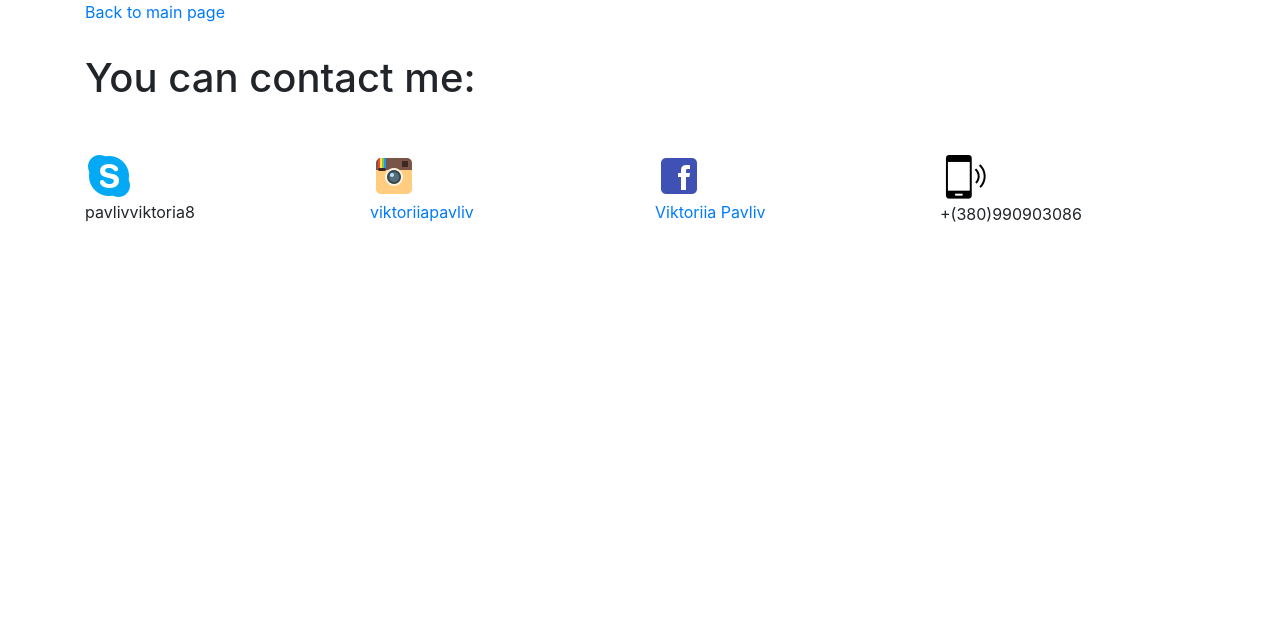
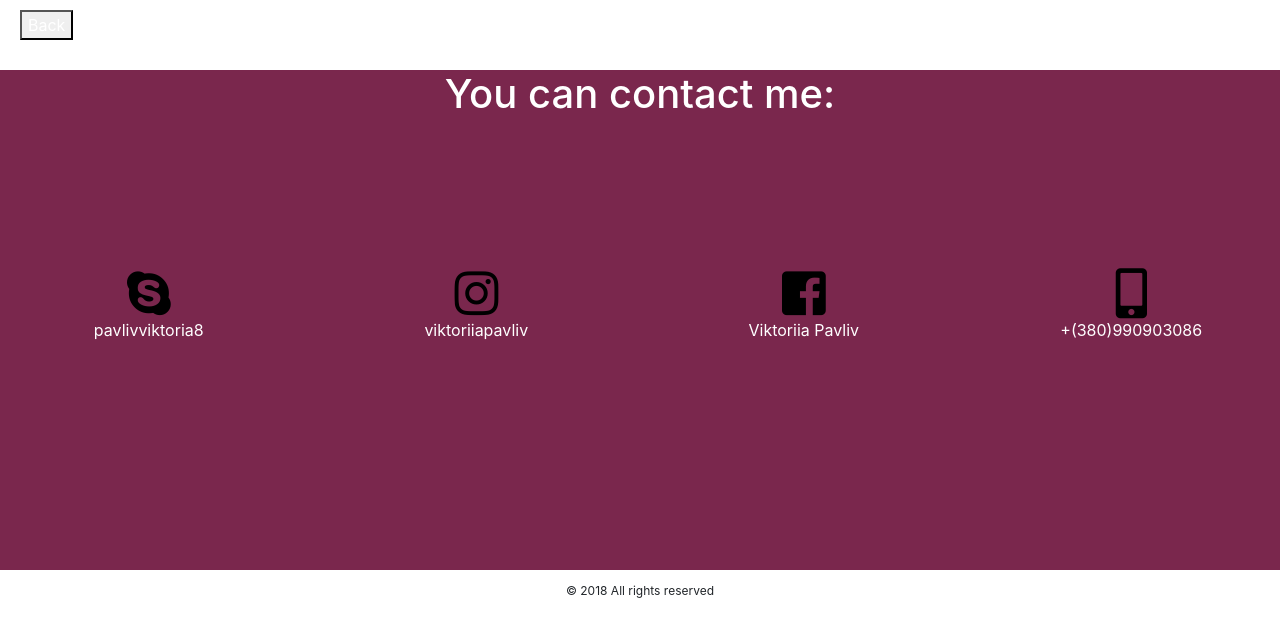
Before and after one commit to viktoriiapavliv/My-site, a plain HTML site: page contacts.html in a window 1280 px wide. Drawn offline with nearby package versions, Linux system fonts and the light colour scheme.

Commit message:
Add list

```diff
--- a/contacts.html
+++ b/contacts.html
@@ -3,48 +3,96 @@
 <head>
     <meta charset="UTF-8">
     <title>Contacts</title>
-    <link href="https://stackpath.bootstrapcdn.com/bootstrap/4.1.3/css/bootstrap.min.css" rel="stylesheet" integrity="sha384-MCw98/SFnGE8fJT3GXwEOngsV7Zt27NXFoaoApmYm81iuXoPkFOJwJ8ERdknLPMO" crossorigin="anonymous">
+    <link href="https://stackpath.bootstrapcdn.com/bootstrap/4.1.3/css/bootstrap.min.css" rel="stylesheet"
+          integrity="sha384-MCw98/SFnGE8fJT3GXwEOngsV7Zt27NXFoaoApmYm81iuXoPkFOJwJ8ERdknLPMO" crossorigin="anonymous">
+    <link rel="stylesheet" href="https://use.fontawesome.com/releases/v5.3.1/css/all.css"
+          integrity="sha384-mzrmE5qonljUremFsqc01SB46JvROS7bZs3IO2EmfFsd15uHvIt+Y8vEf7N7fWAU" crossorigin="anonymous">
     <style>
+        button {
+            margin-top: 10px;
+            margin-left: 20px;
+        }
+        .header{
+            height: 20px;
+            background-color: white;
+        }
+
+        a {
+            color: white;
+        }
 
         .row {
             margin-top: 50px;
         }
-        h1 {
-            margin-top: 30px;
+
+
+      .section{
+          text-align: center;
+          margin-top: 50px;
+          background-color: #7A274D;
+          height: 500px;
+          color: white;
       }
+
+      .row{
+          padding-top: 100px;
+      }
+        .footer {
+            height: 20px;
+            text-align: center;
+            margin-top: 12px;
+            font-size: 12px;
+
+        }
+
+        .fab, .fas {
+            color: black;
+            font-size: 50px;
+            text-align: center;
+        }
+
+
     </style>
 </head>
 <body>
 
 
+<div class="header">
+    <header>
+        <form>
+            <button><a href="Viktoriia Pavliv.html">Back</a></button>
+        </form>
 
+    </header>
+</div>
 
-<div class="container">
-    <header>
-        <a href="Viktoriia Pavliv.html">Back to main page</a>
-    </header>
+<div class="section">
+
         <h1>You can contact me:</h1>
+
         <div class="row">
             <div class="col-md-3">
-        <img src="icons8-skype-48.png" alt="Icon skype">
+                <i class="fab fa-skype"></i>
                 <p>pavlivviktoria8</p>
             </div>
 
             <div class="col-md-3">
-        <img src="icons8-instagram-old-48.png" alt="Icon instagram">
+                <i class="fab fa-instagram"></i>
                 <p><a href="https://www.instagram.com/viktoriiapavliv/" target="_blank">viktoriiapavliv</a></p>
             </div>
 
             <div class="col-md-3">
-        <img src="icons8-facebook-48.png" alt="Icon facebook">
+                <i class="fab fa-facebook-square"></i>
                 <p><a href="https://www.facebook.com/viktoriia.pavliv.3" target="_blank">Viktoriia Pavliv</a></p>
             </div>
 
             <div class="col-md-3">
-        <img src="icons8-phonelink-ring-filled-50.png" alt="Icon phone">
+                <i class="fas fa-mobile-alt"></i>
                 <p>+(380)990903086</p>
             </div>
         </div>
 </div>
+
+<div class="footer">© 2018 All rights reserved</div>
 </body>
 </html>
```
Also changed, not shown: Viktoriia Pavliv.html (+15 -9 lines), hobbies.html (deleted, +0 -51 lines), m.css (+23 -11 lines), aboutt.PNG (added), hobbiess.PNG (deleted), icons8-choir-48.png (deleted), icons8-facebook-48.png (deleted), icons8-instagram-old-48.png (deleted), icons8-pencil-drawing-filled-50.png (deleted), icons8-phonelink-ring-filled-50.png (deleted), icons8-reading-48.png (deleted), icons8-skype-48.png (deleted). Lines whose indentation alone changed are shown as unchanged.
